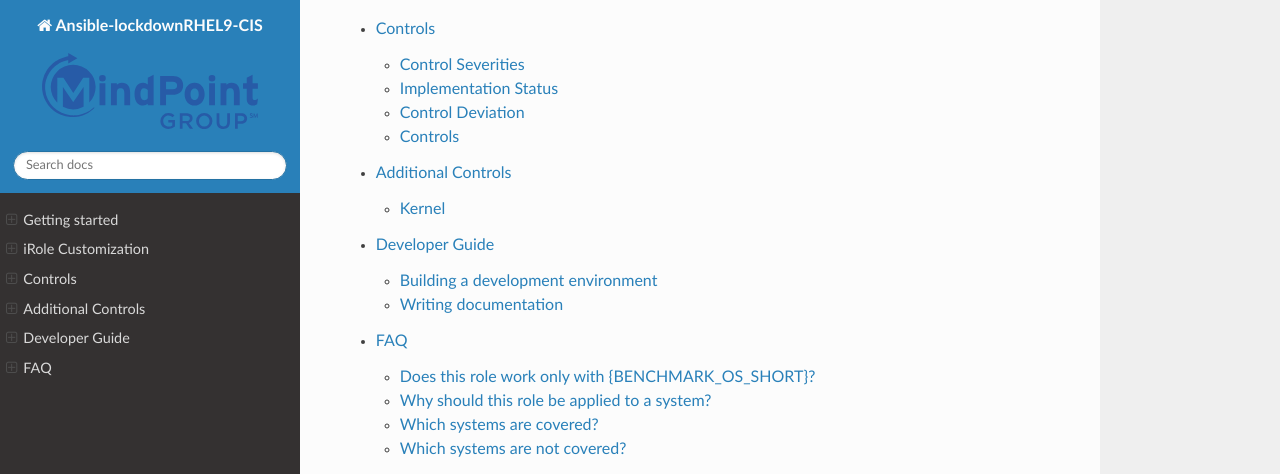
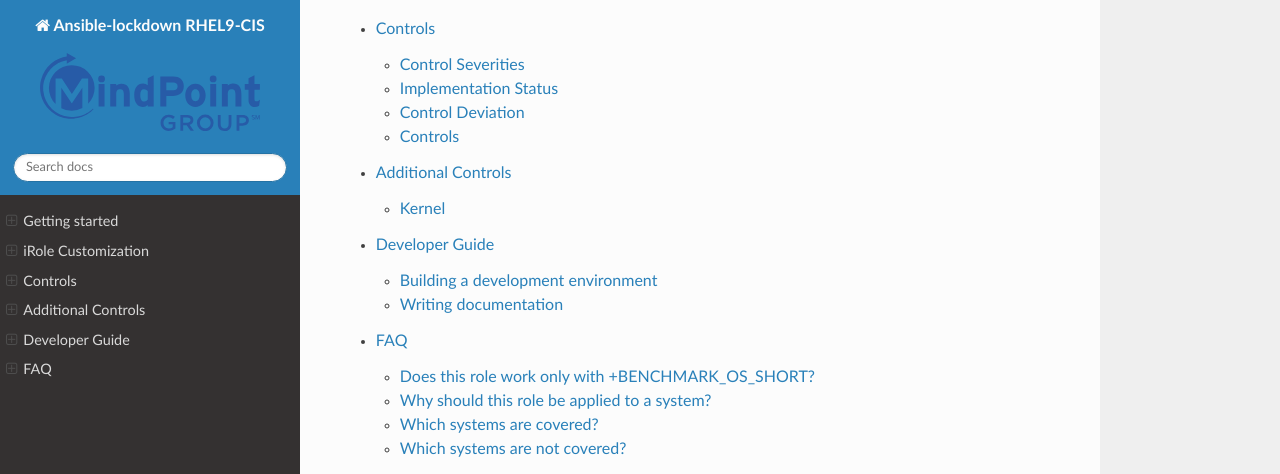
Before and after one commit to ansible-lockdown/RHEL9-CIS, a Sphinx documentation site: the page built from docs/source/index.rst, in a window 1280 px wide and 900 px high, scrolled down 1170 px. Shown: the top 474 px of the window. Built offline with Sphinx 7.4.7 and the Read the Docs theme 2.0.0, drawn with Linux system fonts in a browser that asks for light colours; pages that are not in the unit, such as notebooks, are missing from menus; some of the changed text lies outside the part shown.

Commit message:
updated conf
Signed-off-by: Mark Bolwell <mark.bollyuk@gmail.com>

```diff
--- a/docs/source/conf.py
+++ b/docs/source/conf.py
@@ -84,19 +84,19 @@
 category = 'Security'
 copyright = '2022, MindPoint Group'
 description = BENCHMARK_TYPE + " " + 'compliance for' + " " + BENCHMARK_OS_SHORT + " " + 'systems'
-project = 'Ansible-lockdown' + BENCHMARK_NAME
+project = 'Ansible-lockdown ' + BENCHMARK_NAME
 role_name = BENCHMARK_NAME
 target_name = BENCHMARK_NAME
 title = 'Ansible-Lockdown' + BENCHMARK_NAME +  'Documentation:'
 
 rst_prolog = """
-.. |benchmark_name| replace:: {BENCHMARK_TYPE}
-.. |benchmark_os| replace:: {BENCHMARK_OS}
-.. |benchmark_os_short| replace:: {BENCHMARK_OS_SHORT}
-.. |benchmark_version| replace:: {BENCHMARK_VERSION}
-.. |benchmark_release_date| replace:: {BENCHMARK_REL_DATE}
-.. |lockdown_url| replace:: {LOCKDOWN_URL}
-.. |tested_oss| replace:: {TESTED_OS}
+.. |benchmark_name| replace:: +BENCHMARK_TYPE
+.. |benchmark_os| replace:: +BENCHMARK_OS
+.. |benchmark_os_short| replace:: +BENCHMARK_OS_SHORT
+.. |benchmark_version| replace:: +BENCHMARK_VERSION
+.. |benchmark_release_date| replace:: +BENCHMARK_REL_DATE
+.. |lockdown_url| replace:: +LOCKDOWN_URL
+.. |tested_oss| replace:: +TESTED_OS
 """
 
 # The version info for the project you're documenting, acts as replacement for
```
